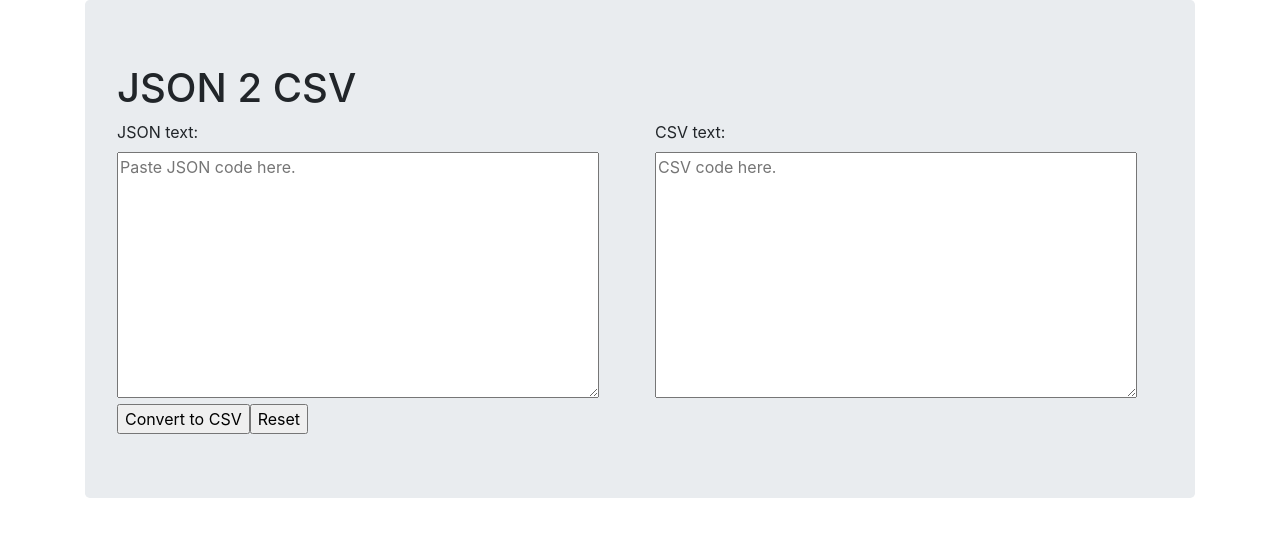
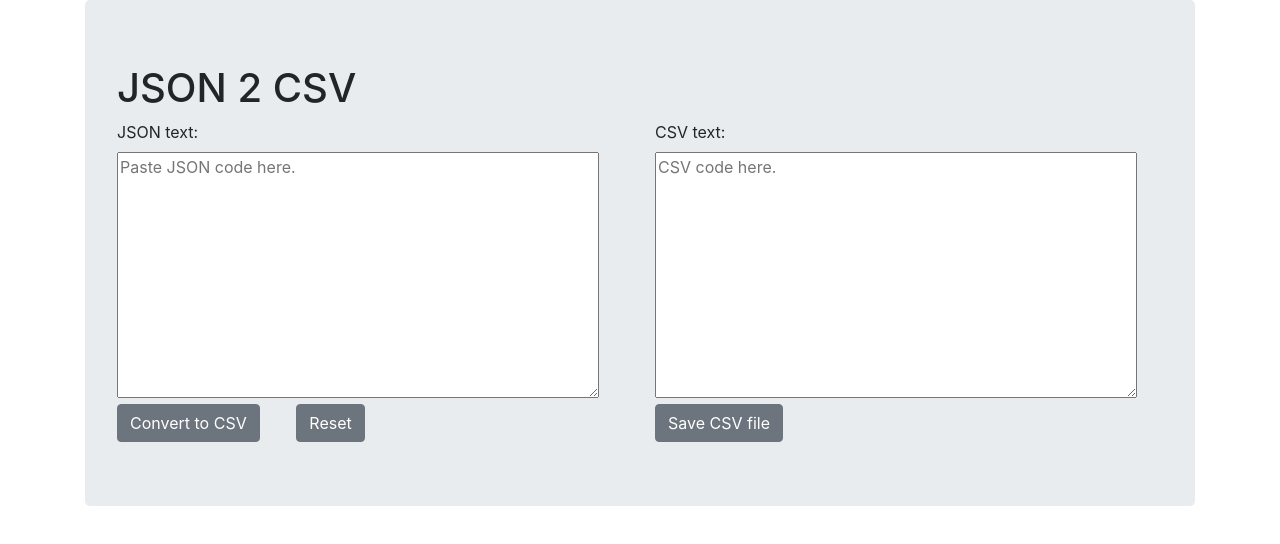
Before and after one commit to gbletsch/json-csv, a React (Create React App) app: page / in a window 1280 px wide. Shown: the top 544 px of the page. Built offline with nearby package versions, Linux system fonts and the light colour scheme.

Commit message:
save csv file

```diff
--- a/src/views/Json2csv.js
+++ b/src/views/Json2csv.js
@@ -68,8 +68,14 @@ class Json2csv extends Component {
                 placeholder='Paste JSON code here.'
                 value={this.state.jsonCode}
               /><br />
-              <input type='submit' value='Convert to CSV' />
-              <input type='reset' value='Reset' />
+              <div className='row'>
+                <div className='col-4'>
+                  <input className='btn btn-secondary' type='submit' value='Convert to CSV' />
+                </div>
+                <div className='col-3'>
+                  <input className='btn btn-secondary' type='reset' value='Reset' />
+                </div>
+              </div>
             </form>
           </div>
           <div className='col'>
@@ -83,7 +89,9 @@ class Json2csv extends Component {
                 value={this.state.csvCode}
                 readOnly
               />
-              {/* <input type='button' id='saveCsvButton' value='Save CSV file' onClick={(e) => this.handleClick(e)} /> */}
+              <div className='container row'>
+                <a className='btn btn-secondary' download='output.csv' href={ 'data:application/octet-stream,' + this.state.csvCode }>Save CSV file</a>
+              </div>
             </form>
           </div>
         </div>
```
